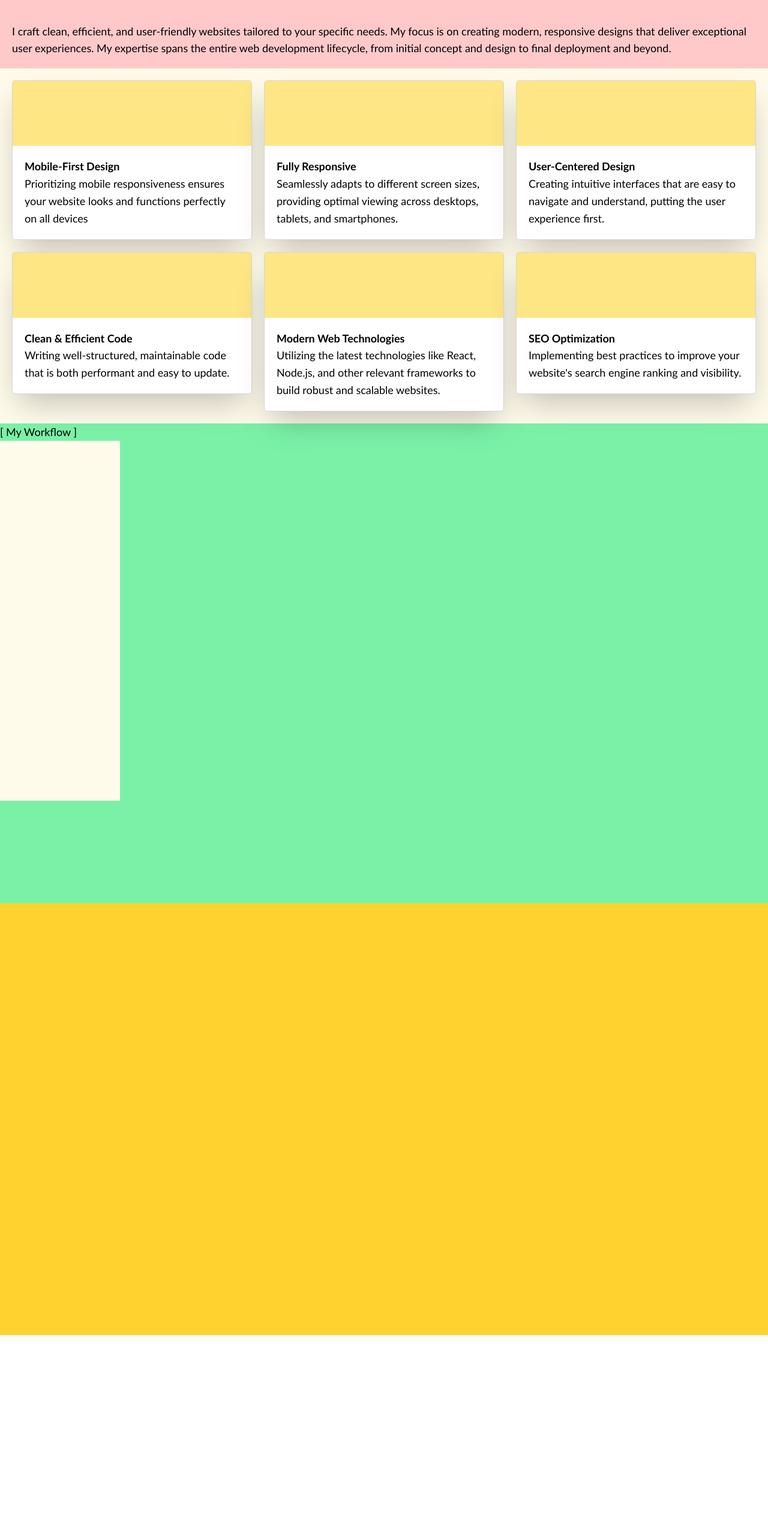
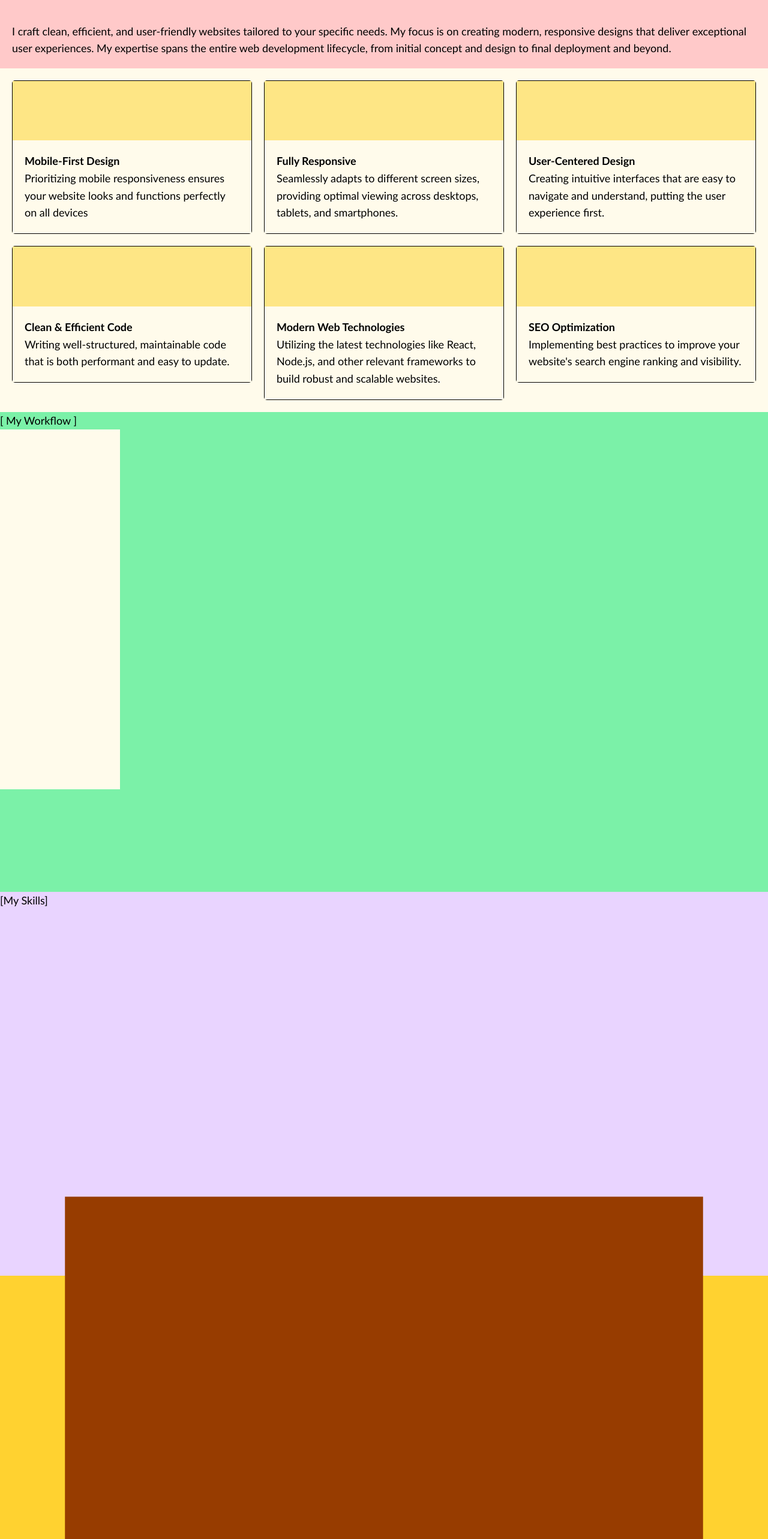
Before and after one commit to jjplaza-dev/Web-Dev-Portfolio, a React (Vite) app in the folder frontend/: page / in a window 1280 px wide. Shown: the part 1600-4166 px from the top of the page at 60% size. Before the commit the page ends 3906 px from the top, so only its background shows below. Built offline with nearby package versions, Linux system fonts and the light colour scheme.

Commit message:
Service animation, skills partial

```diff
--- a/frontend/src/App.jsx
+++ b/frontend/src/App.jsx
@@ -7,6 +7,7 @@ import Ruler from "./Ruler"
 import Footer from "./components/Footer"
 import Services from "./components/Services"
 import Workflow from "./components/Workflow"
+import Skills from "./components/Skills"
 
 
 
@@ -21,6 +22,7 @@ function App() {
     <Works />
     <Services/>
     <Workflow />
+    <Skills />
     <Footer />
 
   </>
--- a/frontend/src/components/Footer.jsx
+++ b/frontend/src/components/Footer.jsx
@@ -1,35 +1,30 @@
-import React, { useEffect, useState } from 'react';
+import React, { useEffect, useState, useRef } from 'react';
 
 function Footer() {
-  const [divBend, setDivBend] = useState(0); // Initialize with a default value
+  const innerFooterBoxRef = useRef(null);
+  const [myScale, setMyScale] = useState()
 
   useEffect(() => {
-    const footerBox = document.getElementById("footerBox");
-
     const handleScroll = () => {
-      if (footerBox) { // Check if footerBox is not null
-        const rect = footerBox.getBoundingClientRect();
-        setDivBend((90 / rect.y) * 80);
+      if (innerFooterBoxRef.current) {
+        const innerFooterBox = innerFooterBoxRef.current.getBoundingClientRect();
+        setMyScale(((innerFooterBox.height - innerFooterBox.y)/innerFooterBox.height)*100)
       }
     };
 
-    window.addEventListener("scroll", handleScroll);
+    window.addEventListener('scroll', handleScroll);
 
-    // Cleanup function to remove the event listener
+    // Cleanup the event listener
     return () => {
-      window.removeEventListener("scroll", handleScroll);
+      window.removeEventListener('scroll', handleScroll);
     };
-  }, []); // Empty dependency array to run only on mount and unmount
+  }, []); // Empty dependency array ensures this runs only once on mount
 
   return (
     <>
-      <section className='w-screen h-screen bg-amber-300 relative'>
-        <div
-          className='ellipse w-full h-[90%] absolute bottom-0 bg-amber-200 ease-out duration-500'
-          style={{ clipPath: `ellipse(100% ${divBend}% at bottom center)` }}
-          id='footerBox'
+      <section className='w-screen h-screen bg-amber-300 flex justify-center items-center' ref={innerFooterBoxRef}>
+        <div className='h-100 w-100 bg-amber-800' style={{ transform: `scale(${100 + myScale}%)` }}  // Use ref to access the DOM element
         ></div>
-        <div className='w-full h-[10%] bg-white absolute bottom-0'></div>
       </section>
     </>
   );
--- a/frontend/src/components/Services.jsx
+++ b/frontend/src/components/Services.jsx
@@ -1,4 +1,4 @@
-import React from 'react';
+import React, { useEffect, useState } from 'react';
 
 function Services() {
   const serviceArr = [
@@ -26,22 +26,36 @@ function Services() {
       text: "Implementing best practices to improve your website's search engine ranking and visibility."
     }
 
+  ];
+
+  const [onScreen, setOnScreen] = useState(false)
 
 
+  useEffect(() => {
+    const serviceBoxes = document.querySelectorAll("#serviceBox")
 
+    window.addEventListener("scroll",(e) => {
+      serviceBoxes.forEach((element, index) => {
+        if(element.getBoundingClientRect().y <= window.innerHeight/2){
+          setOnScreen(true)
+        }
 
-  ];
+      });
+    })
+  })
 
   return (
     <>
-      <section className='w-full h-fit bg-red-200'>
+      <section className='w-full h-fit bg-red-200' id='servicesBox'>
         <h2 className='text-3xl font-bold p-5'>[ My Services ]</h2>
         <p className='w-full text-lg p-5'>I craft clean, efficient, and user-friendly websites tailored to your specific needs. My focus is on creating modern, responsive designs that deliver exceptional user experiences. My expertise spans the entire web development lifecycle, from initial concept and design to final deployment and beyond.</p>
         <div className='w-full h-fit bg-amber-50 grid grid-cols-1 sm:grid-cols-2 lg:grid-cols-3 gap-5 p-5 box-border'>
           {serviceArr.map((service, index) => (
-            <div className='w-full aspect-[2/1] border-1 bg-white hover:bg-amber-100 transition-all ease-in-out duration-200 border-gray-300 rounded-[5px] shadow-2xl' key={index}>
-              <div className='w-full h-[55%] bg-amber-200'></div>
-              <div className='p-5'><b>{service.title}</b><br/>{service.text}</div>
+            <div className='w-full h-fit overflow-hidden hover:bg-amber-100 transition-all ease-in-out duration-300 rounded-[5px] relative' key={index} id='serviceBox'>
+              <div className={`w-full h-full transition-all duration-500 border-1 border-black `} style={{transform: `translateY(${onScreen? 0:100}%)`}}>
+                <div className='w-full aspect-[2/0.5] bg-amber-200'></div>
+                <div className='p-5'><b>{service.title}</b><br/>{service.text}</div>
+              </div>
             </div>
           ))}
         </div>
--- /dev/null
+++ b/frontend/src/components/Skills.jsx
@@ -0,0 +1,26 @@
+import React from 'react'
+
+function Skills() {
+    const frontendSkills = [
+        {skill: "HTML", logo: "", description: ""},
+        {skill: "CSS", logo: "", description: ""},
+        {skill: "SASS", logo: "", description: ""},
+        {skill: "GSAP", logo: "", description: ""},
+        {skill: "React", logo: "", description: ""},
+        {skill: "Javascript", logo: "", description: ""},
+        {skill: "Bootstrap", logo: "", description: ""},
+        {skill: "Tailwind", logo: "", description: ""},
+
+
+    ]
+
+
+
+  return <>
+    <section className='w-full h-[80vh] bg-purple-200'>
+        [My Skills]
+    </section>
+  </>
+}
+
+export default Skills
```
Also changed, not shown: frontend/src/components/Workflow.jsx (line endings or trailing spaces).
